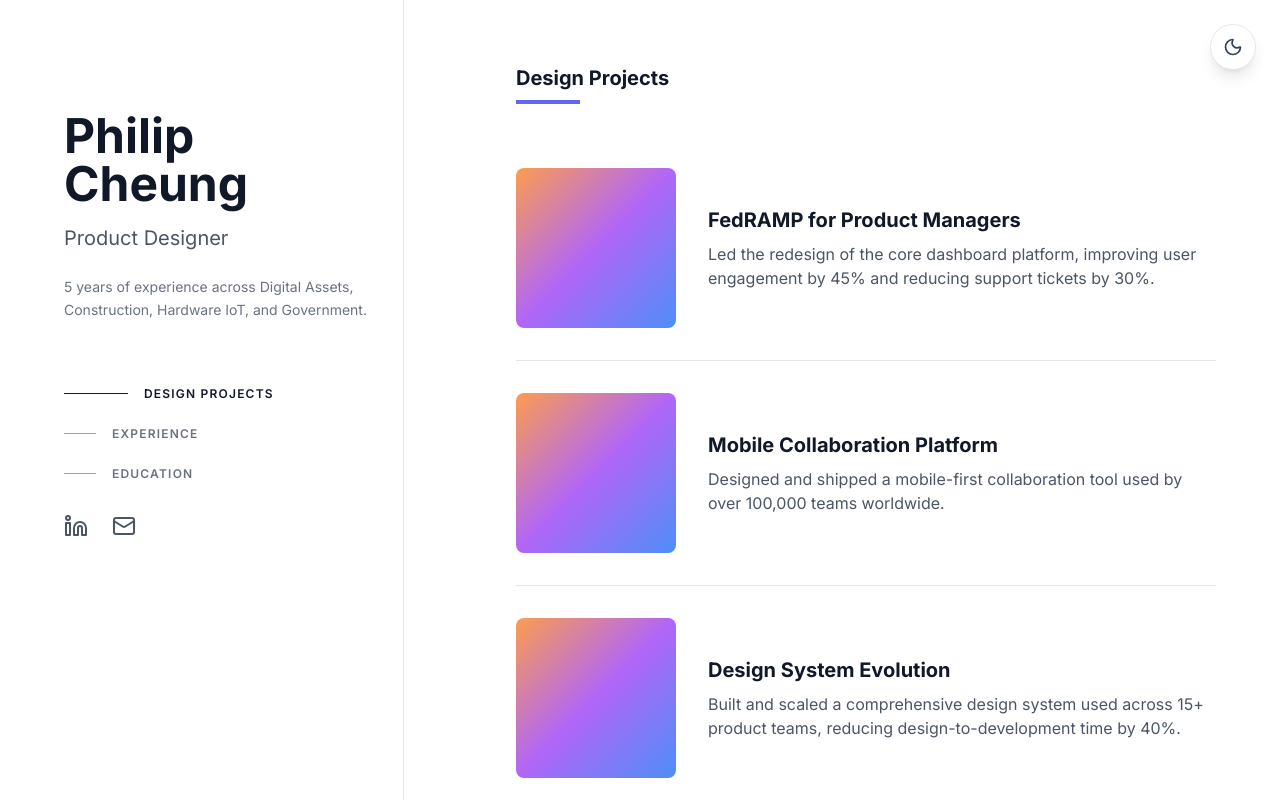
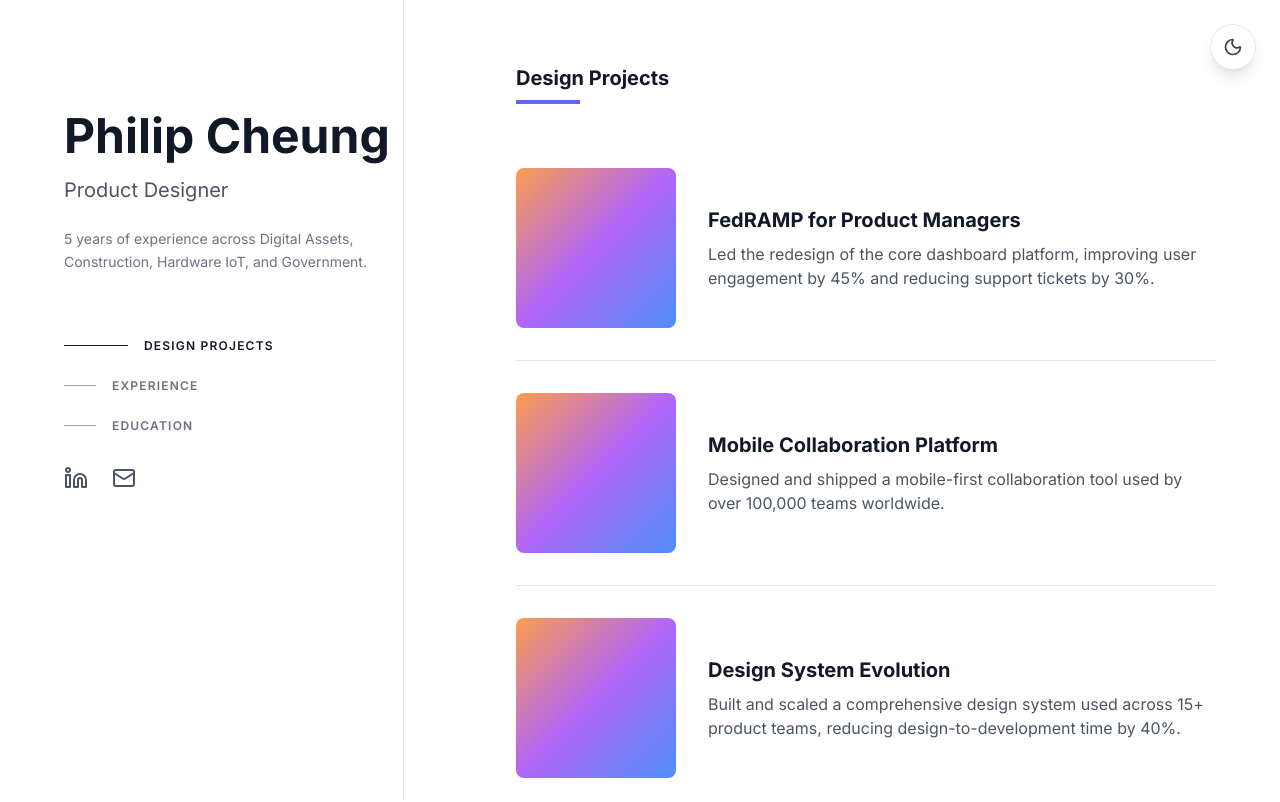
Before and after one commit to Philip-Cheung/portfolio, a React (Vite) app: page / in a window 1280 px wide. Shown: the top 802 px of the page. Built offline with nearby package versions, Linux system fonts and the light colour scheme.

Commit message:
Make 'Philip Cheung' display on single line with whitespace-nowrap

```diff
--- a/src/components/Layout/ProfileHeader.jsx
+++ b/src/components/Layout/ProfileHeader.jsx
@@ -5,7 +5,7 @@
 
   return (
     <div className="mb-16 mt-8 md:mt-12">
-      <h1 className="text-4xl lg:text-5xl font-bold text-gray-900 dark:text-white mb-4">
+      <h1 className="text-4xl lg:text-5xl font-bold text-gray-900 dark:text-white mb-4 whitespace-nowrap">
         {personal.name}
       </h1>
       <p className="text-xl text-gray-600 dark:text-gray-300 mb-6">
```
